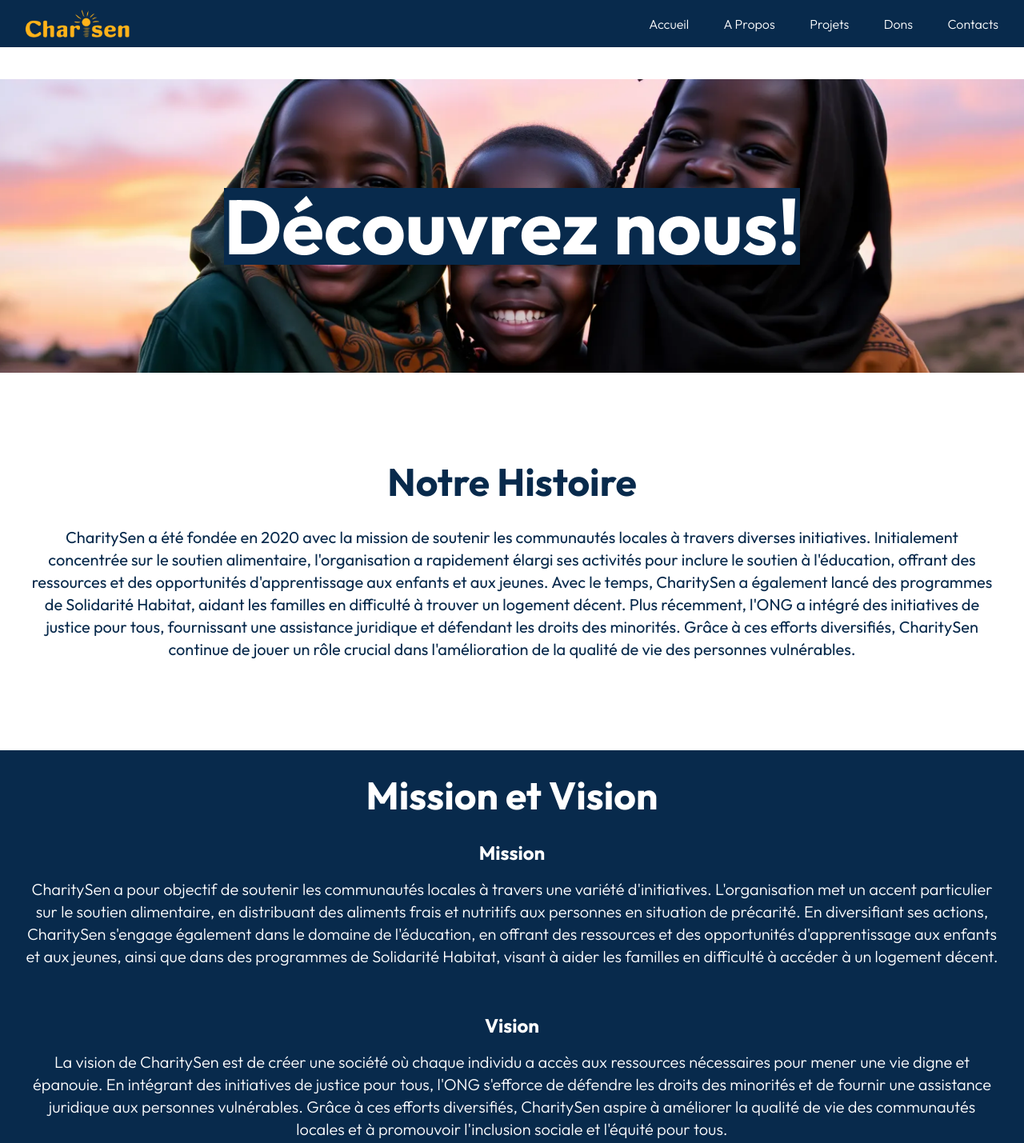
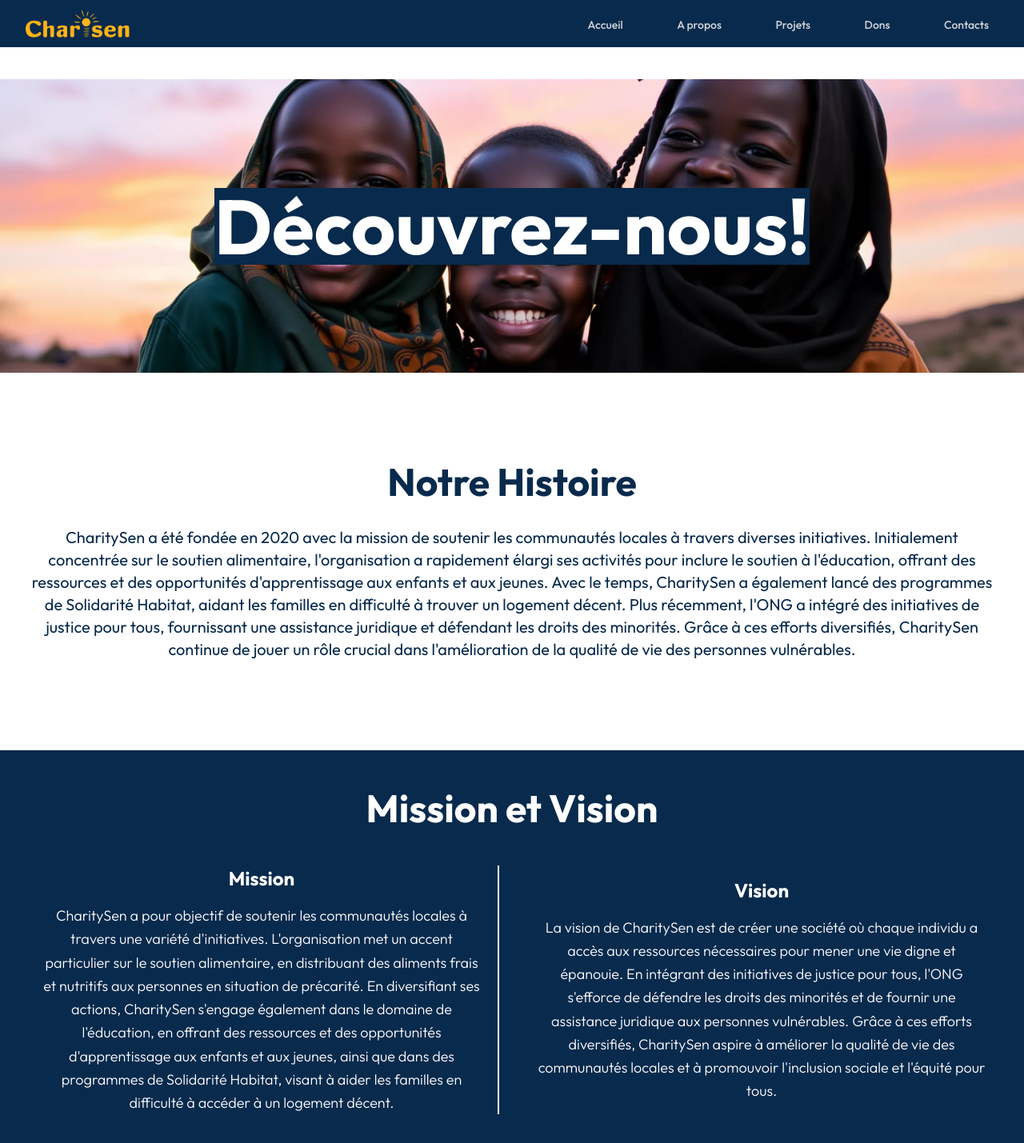
Before and after one commit to KillerBee242/Charity_Hub, a plain HTML site: page A-Prpos/A-Propos.html in a window 1280 px wide. Shown: the top 1429 px of the page at 80% size. Drawn offline with nearby package versions, Linux system fonts and the light colour scheme.

Commit message:
Suite du travail

```diff
--- a/A-Prpos/A-Propos.html
+++ b/A-Prpos/A-Propos.html
@@ -20,11 +20,11 @@
         <li class="flex items-center justify-between">
             <a href=""><img src="/Initiatives/Images/logo.png" alt="logo" class="w-[130px]"></a>
             <div class="text-white space-x-4 sm:space-x-6 lg:space-x-10 font-light mt-2 sm:mt-0">
-                <a href="">Accueil</a>
-                <a href="">A Propos</a>
-                <a href="">Projets</a>
-                <a href="">Dons</a>
-                <a href="">Contacts</a>
+                <a href="#" class="text-gray-300 hover:bg-yellow-700 hover:text-[#082A4C] px-3 py-2 rounded-md text-sm font-medium">Accueil</a>
+                <a href="#" class="text-gray-300 hover:bg-yellow-700 hover:text-[#082A4C] px-3 py-2 rounded-md text-sm font-medium">A propos</a>
+                <a href="#" class="text-gray-300 hover:bg-yellow-700 hover:text-[#082A4C] px-3 py-2 rounded-md text-sm font-medium">Projets</a>
+                <a href="#" class="text-gray-300 hover:bg-yellow-700 hover:text-[#082A4C] px-3 py-2 rounded-md text-sm font-medium">Dons</a>
+                <a href="#" class="text-gray-300 hover:bg-yellow-700 hover:text-[#082A4C] px-3 py-2 rounded-md text-sm font-medium">Contacts</a>
             </div>
         </li>
     </ul>
@@ -35,7 +35,7 @@
 <section id="home" class=" bg-cover bg-center text-white mt-10" >
     <div class="h-full flex flex-col justify-center items-center bg-black bg-opacity-70">
         <img src="/A-Prpos/Images/hero.png" alt="hero" >
-        <h2 class="font-bold absolute text-3xl sm:text-5xl md:text-7xl lg:text-8xl text-center bg-[#082A4C]">Découvrez nous!</h2>
+        <h2 class="font-bold absolute text-3xl sm:text-5xl md:text-7xl lg:text-8xl text-center bg-[#082A4C]">Découvrez-nous!</h2>
     </div>
 </section>
 <!-- Fin Hero Section -->
@@ -59,10 +59,14 @@
 
    <!-- Mission Section -->
     <section id="mission" class="bg-[#082A4C] mt-20">
-    <div class="container mx-auto px-4 sm:px-6 lg:px-8 py-8">
-       <h1 class="text-3xl sm:text-5xl font-bold mb-8 text-center text-white">Mission et Vision</h1>
-            <h4 class="text-2xl text-white text-center font-bold mt-8"> Mission </h4>
-            <p class="text-xl text-white text-center font-light mt-4">
+        <div class="container mx-auto px-4 sm:px-6 lg:px-8 py-12">
+            <h1 class="text-3xl sm:text-5xl font-bold mb-12 text-center text-white">Mission et Vision</h1>
+            <!-- Subdiviion de la section en deux colonnes -->
+            <div class="flex flex-col md:flex-row items-center justify-center md:space-x-8">
+                <!-- Mission -->
+                <div class="w-full md:w-1/2 text-center border-b md:border-b-0 md:border-r-2 border-white pb-8 md:pb-0 px-4">
+                    <h4 class="text-2xl text-white font-bold mb-4">Mission</h4>
+                    <p class="text-lg text-white font-light leading-relaxed">
                         CharitySen a pour objectif de soutenir les communautés locales
                         à travers une variété d'initiatives. L'organisation met un accent particulier sur le soutien
                         alimentaire, en distribuant des aliments frais et nutritifs aux personnes en situation de précarité.
@@ -70,9 +74,11 @@
                         des ressources et des opportunités d'apprentissage aux enfants et aux jeunes, ainsi que dans des programmes
                         de Solidarité Habitat, visant à aider les familles en difficulté à accéder à un logement décent.
                     </p>
-<br>
-         <h4 class="text-2xl text-white text-center font-bold mt-8"> Vision </h4>
-            <p class="text-xl text-white text-center font-light mt-4">
+                </div>
+                <!-- Vision -->
+                <div class="w-full md:w-1/2 text-center pt-8 md:pt-0 px-4">
+                    <h4 class="text-2xl text-white font-bold mb-4">Vision</h4>
+                    <p class="text-lg text-white font-light leading-relaxed">
                         La vision de CharitySen est de créer une société où chaque individu a accès
                         aux ressources nécessaires pour mener une vie digne et épanouie. En intégrant des
                         initiatives de justice pour tous, l'ONG s'efforce de défendre les droits des minorités
@@ -80,6 +86,8 @@
                         CharitySen aspire à améliorer la qualité de vie des communautés locales et à promouvoir l'inclusion
                         sociale et l'équité pour tous.
                     </p>
+                </div>
+            </div>
         </div>
     </section>
 <!-- Fin Mission Section -->
```
Also changed, not shown: Initiatives/Initiative.html (+6 -6 lines). Lines whose indentation alone changed are shown as unchanged.
